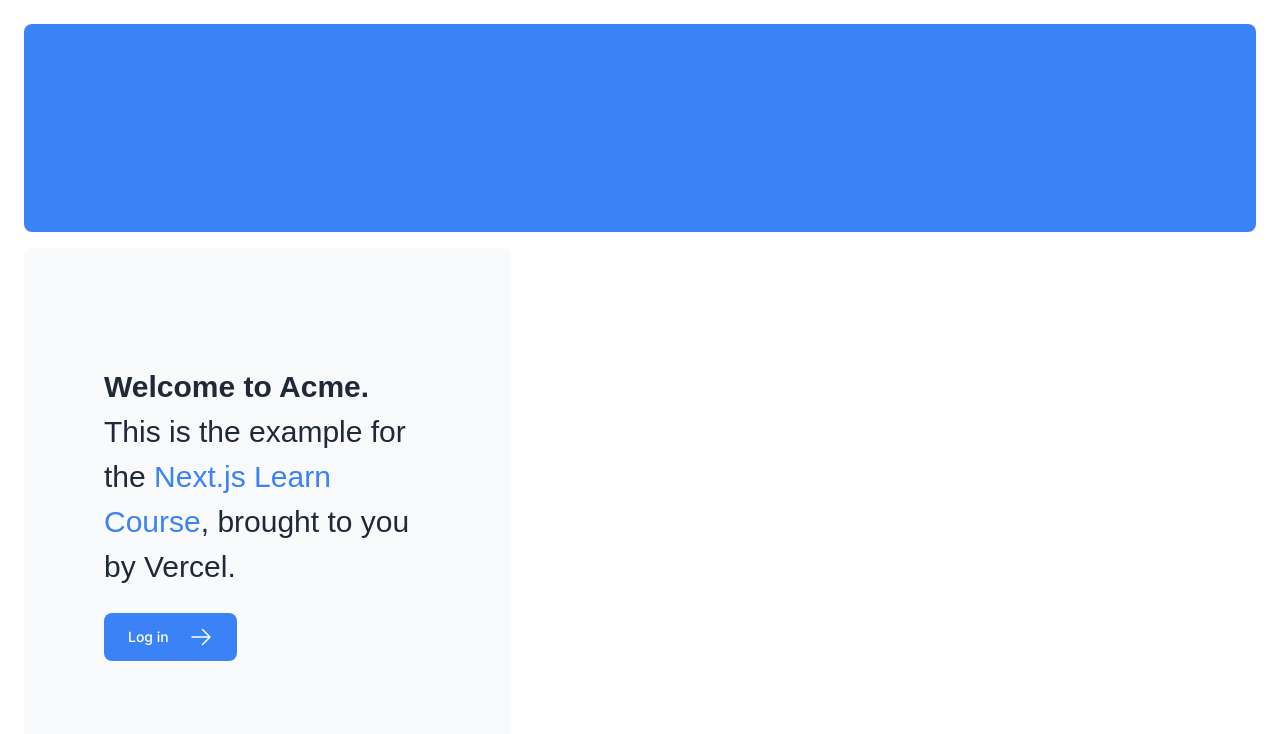
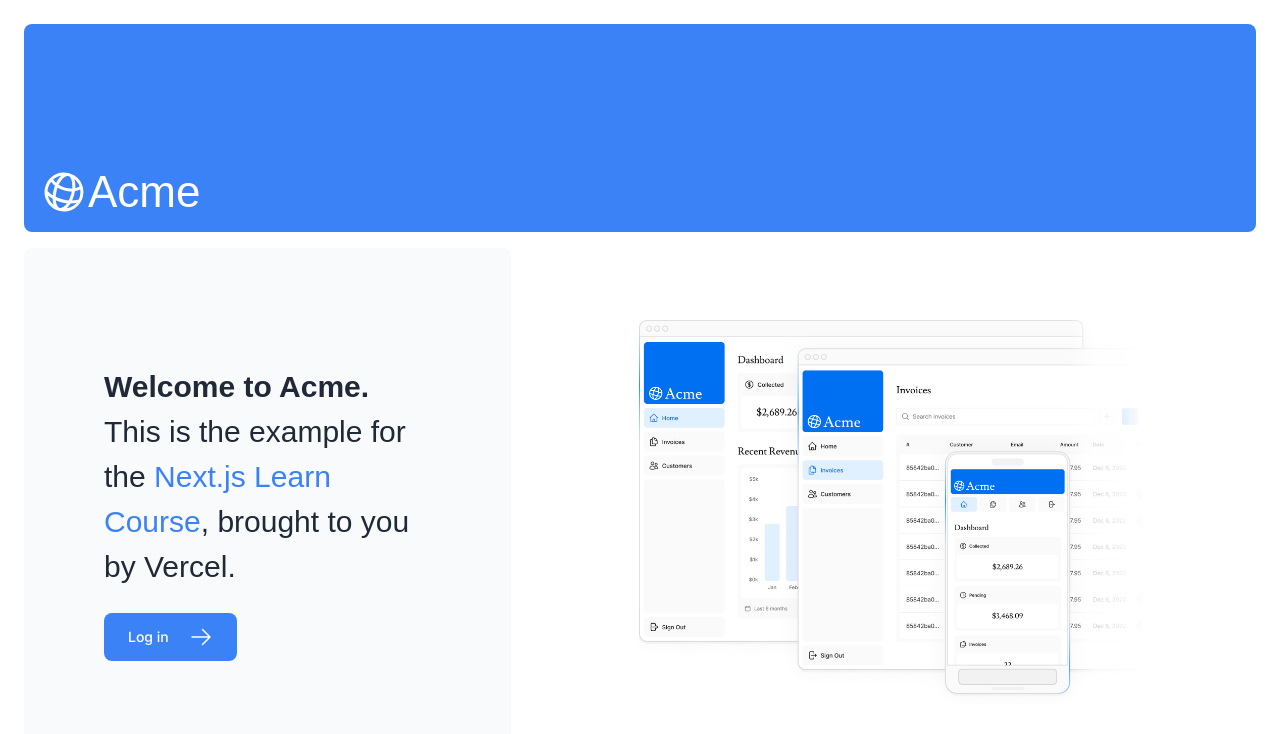
Before and after one commit to tdep/finance-app, a Next.js app: page / in a window 1280 px wide. Shown: the top 734 px of the page. Built offline with nearby package versions, Linux system fonts and the light colour scheme; a web font is replaced by a local one.

Commit message:
adds hero images

```diff
--- a/app/page.tsx
+++ b/app/page.tsx
@@ -2,13 +2,15 @@ import AcmeLogo from "@/app/ui/acme-logo";
 import { ArrowRightIcon } from '@heroicons/react/24/outline';
 import Link from 'next/link';
 import { lusitana } from "@/app/ui/fonts";
-import styles from '@/app/ui/home.module.css'
+import Image from 'next/image';
+import styles from '@/app/ui/home.module.css';
 
 export default function Page() {
   return (
       <main className={"flex min-h-screen flex-col p-6"}>
         <div className={"flex h-20 shrink-0 items-end rounded-lg bg-blue-500 p-4 md:h-52"}>
-          {/* <AcmeLogo /> */}
+           <AcmeLogo />
+            {/* ... */}
         </div>
         <div className={"mt-4 flex grow flex-col gap-4 md:flex-row"}>
           <div className={"flex flex-col justify-center gap-6 rounded-lg bg-gray-50 px-6 py-10 md:w-2/5 md:px-20"}>
@@ -29,6 +31,20 @@ export default function Page() {
           </div>
           <div className={"flex items-center justify-center p-6 md:w-3/5 md:px-28 md:py-12"}>
             {/* Add Hero Images Here */}
+              <Image
+                  src={"/hero-desktop.png"}
+                  width={1000}
+                  height={760}
+                  className={"hidden md:block"}
+                  alt={"Screenshots of the dashboard project showing desktop version"}
+              />
+              <Image
+                  src={"/hero-mobile.png"}
+                  width={500}
+                  height={620}
+                  className={"block md:hidden"}
+                  alt={"Screenshots of the dashboard project showing mobile version"}
+              />
           </div>
         </div>
       </main>
```
Also changed, not shown: public/hero-desktop.png (added), public/hero-mobile.png (added).
